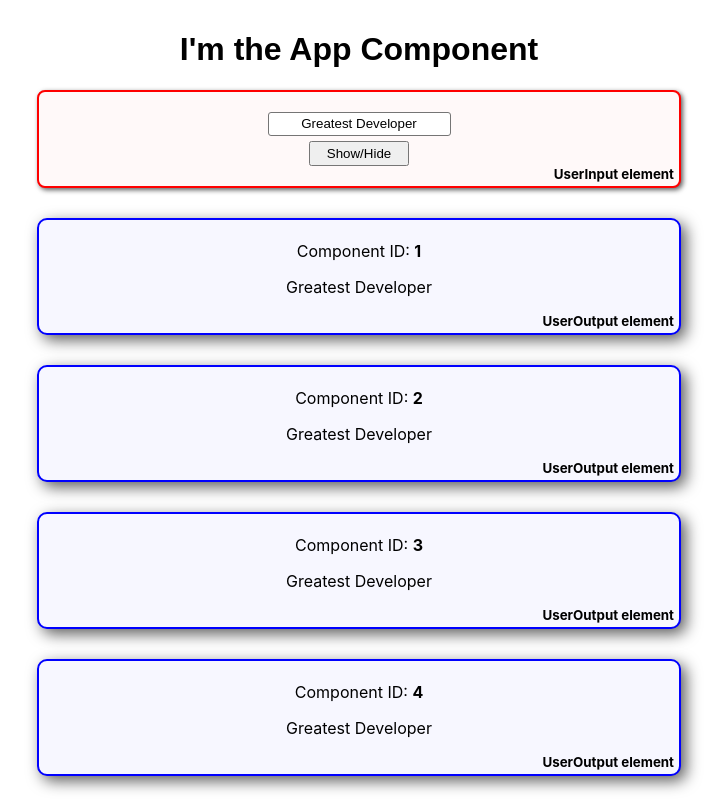
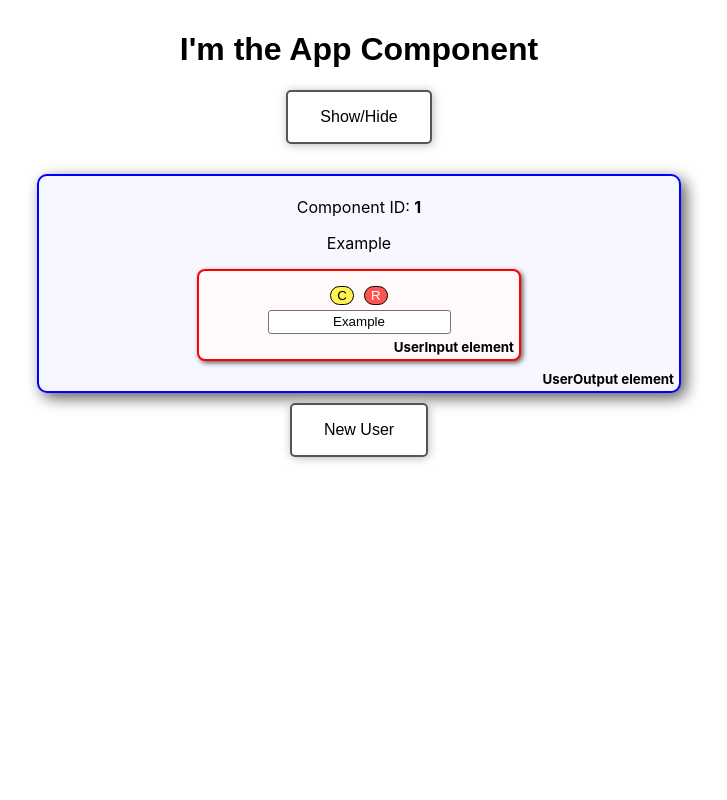
Before and after one commit to renanzulian/react-forfun, a React (Create React App) app: page / in a window 1280 px wide. Both pictures are taken after a click on the button "Show/Hide". Shown: the whole page, without its empty margins (281-1008 px from the left). Built offline with nearby package versions, Linux system fonts and the light colour scheme.

Commit message:
Finishing assignment 2

```diff
--- a/package.json
+++ b/package.json
@@ -1,7 +1,6 @@
 {
   "name": "super-app",
   "version": "0.1.0",
-  "private": true,
   "dependencies": {
     "react": "^16.13.1",
     "react-dom": "^16.13.1",
--- a/src/App.css
+++ b/src/App.css
@@ -29,7 +29,7 @@ small {
     border-radius: 8px;
     width: 50%;
     margin: 10px auto 10px auto;
-    padding: 20px 0px 20px 0px;
+    padding: 10px 0px 20px 0px;
     box-shadow: rgb(93, 93, 93) 2px 2px 5px;
 }
 
@@ -40,13 +40,47 @@ input {
     border-radius: 3px;
     height: 20px;
     text-align: center;
+    margin-bottom: 5px;
 }
 
-button {
+.button {
+    background-color: white; /* Green */
+    border: none;
+    color: black;
+    padding: 16px 32px;
+    text-align: center;
+    text-decoration: none;
     display: block;
+    font-size: 16px;
     margin: auto;
-    margin-top: 5px;
+    margin-bottom: 10px;
+    margin-top: 10px;
+    transition-duration: 0.4s;
     cursor: pointer;
-    height: 25px;
-    width: 100px;
+    border: 2px solid #555555;
+    border-radius: 5px;
+    box-shadow: rgb(185, 185, 185) 1px 1px 10px;
+    ;
 }
+
+.button-clear {
+    background-color: rgb(255, 244, 83);
+    color: black;
+    border: solid 1px black;
+    margin: 5px 5px 5px 5px;
+    border-radius: 20px;
+
+}
+
+.button-remove {
+    background-color: rgb(255, 83, 83);
+    color: white;
+    border: solid 1px black;
+    margin: 5px 5px 5px 5px;
+    border-radius: 20px;
+}
+
+.button:hover {
+    background-color: #555555;
+    color: white;
+}
--- a/src/App.js
+++ b/src/App.js
@@ -5,14 +5,22 @@ import UserInput from './UserInput/UserInput'
 
 class App extends Component {
   state = {
-    username: 'Greatest Developer',
+    users: [{
+      id: 1,
+      username: 'Example'
+    }],
     showOutputs: false,
-    users: [1, 2, 3, 4]
   }
 
-  userHandler = (event) => {
+  userHandler = (event, idUser) => {
+    const currentStateUsers = [ ...this.state.users ]
+    const idUserWanted = currentStateUsers.findIndex(user => user.id === idUser)
+    const userWanted = { ...currentStateUsers[idUserWanted] }
+    userWanted.username = event.target.value
+    currentStateUsers[idUserWanted] = userWanted
+    const newStateUser = currentStateUsers
     this.setState({
-      username: event.target.value
+      users: newStateUser
     })
   }
 
@@ -23,23 +31,62 @@ class App extends Component {
     })
   }
 
+  addNewUser = () => {
+    const newId = this.state.users.reduce((curr, prev) => {
+      return curr.id > prev.id ? curr.id : prev.id
+    }, 0)
+    const newUser =  { id : newId+1, username: 'New User'}
+    const newStateUser = [ ...this.state.users, newUser ]
+    this.setState({
+      users: newStateUser
+    })
+  }
+
+  removeUser = (idUser) => {
+    const newStateUser = this.state.users.filter(user => user.id !== idUser)
+    this.setState({
+      users: newStateUser
+    })
+  }
+
+  clearUser = (idUser) => {
+    console.log(idUser)
+    const currentStateUsers = [ ...this.state.users ]
+    const idUserWanted = currentStateUsers.findIndex(user => user.id === idUser)
+    const userWanted = { ...currentStateUsers[idUserWanted] }
+    userWanted.username = ''
+    currentStateUsers[idUserWanted] = userWanted
+    const newStateUser = currentStateUsers
+    this.setState({
+      users: newStateUser
+    })
+  }
+
   render() {
     return (
     <div className="App">
       <h1>I'm the App Component</h1>
-      <UserInput content={this.state.username} change={this.userHandler} click={this.toggleOutputHandler} />
+      <button className="button" onClick={this.toggleOutputHandler} > Show/Hide </button>
       {
         this.state.showOutputs ?
         <div>
           {
             this.state.users.map(user => {
-              return <UserOutput identity={user} key={user} content={this.state.username} />
+              return <UserOutput id={user.id} key={user.id} username={user.username}>
+                <UserInput
+                clear={this.clearUser.bind(this, user.id)}
+                remove={this.removeUser.bind(this, user.id)}
+                change={(event) => this.userHandler(event, user.id)} username={user.username} />
+              </UserOutput>
             })
           }
         </div> : null
       }
+      <button className="button" onClick={this.addNewUser}>
+        New User
+      </button>
+    </div>
 
-    </div>
     )
   }
 
--- a/src/UserInput/UserInput.js
+++ b/src/UserInput/UserInput.js
@@ -3,8 +3,11 @@ import React from 'react'
 const userInput = (props) => {
     return (
         <div className="UserInput">
-            <input type="text" onChange={props.change} value={props.content}/>
-            <button onClick={props.click} > Show/Hide </button>
+            <div className="edition-session">
+                <button onClick={props.clear} className="button-clear">C</button>
+                <button onClick={props.remove} className="button-remove">R</button>
+            </div>
+            <input type="text" onChange={props.change} value={props.username}/>
             <small>UserInput element</small>
         </div>
     )
--- a/src/UserOutput/UserOutput.js
+++ b/src/UserOutput/UserOutput.js
@@ -3,8 +3,11 @@ import React from 'react'
 const userOutput = (props) => {
     return (
         <div className="UserOutput">
-            <p>Component ID: <strong>{props.identity}</strong></p>
-            <p>{props.content || 'It does not has content'}</p>
+            <p>Component ID: <strong>{props.id}</strong></p>
+            <p>{props.username || 'It does not has content'}</p>
+            <div>
+                {props.children || 'It does not has input'}
+            </div>
             <small>UserOutput element</small>
         </div>
     )
```
